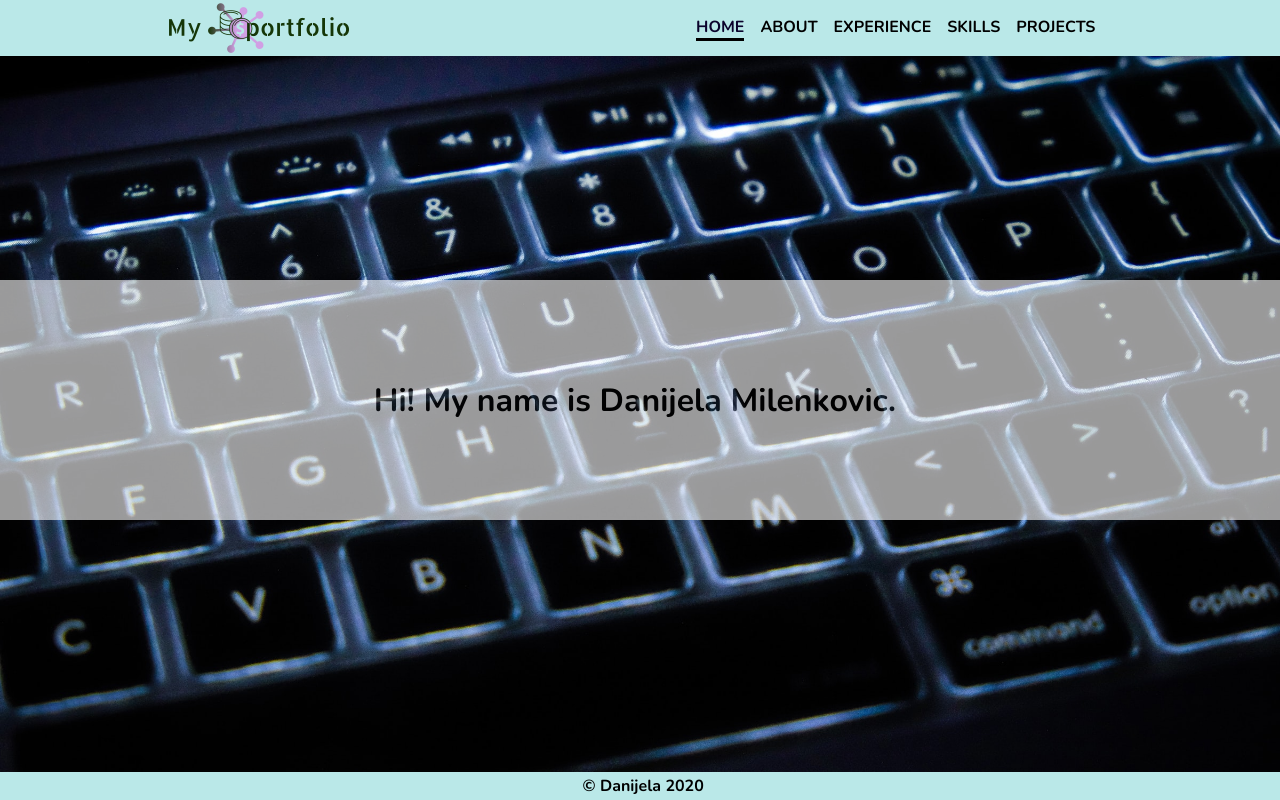
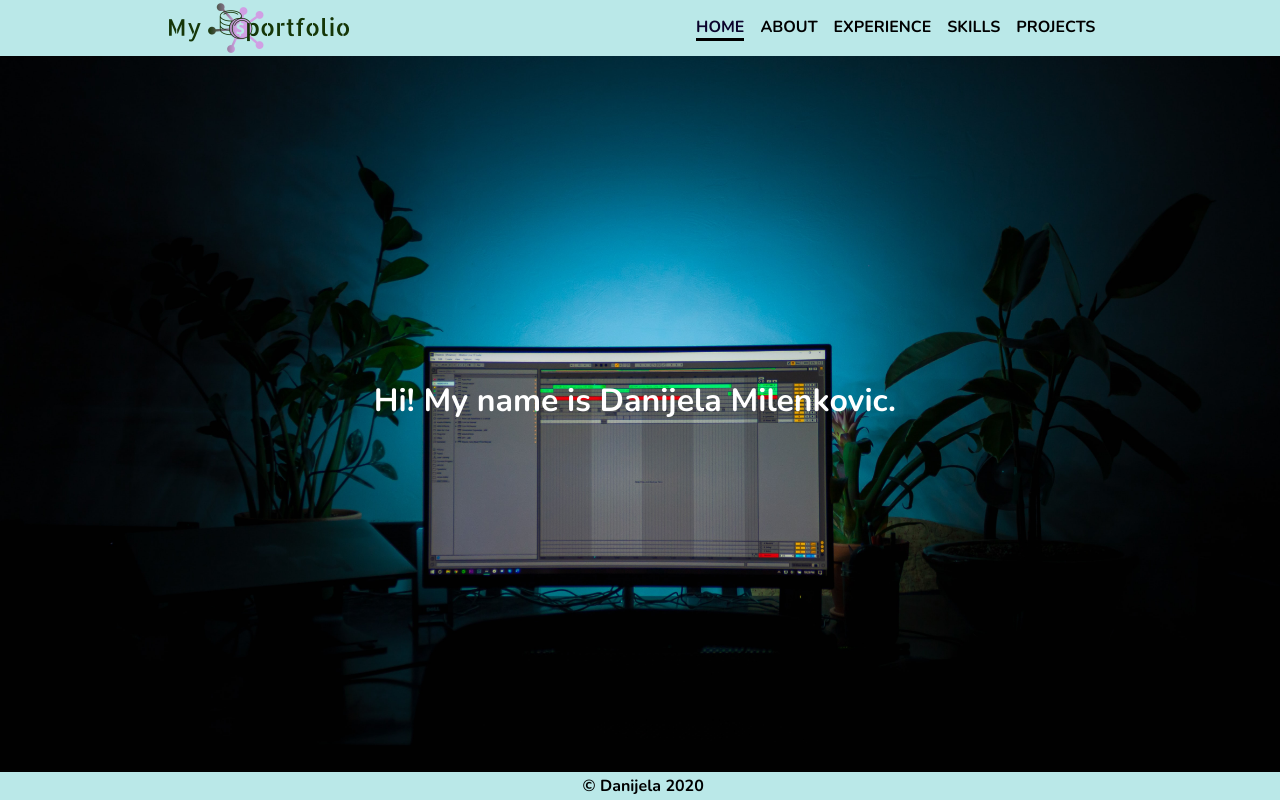
Before and after one commit to Danijela2019/portfolio, a React (Create React App) app: page / in a window 1280 px wide. Shown: the top 800 px of the page. Built offline with nearby package versions, Linux system fonts and the light colour scheme; the HTML template or start-up script is replaced by a standard one.

Commit message:
Updated the homepage

```diff
--- a/src/components/Typewriting.jsx
+++ b/src/components/Typewriting.jsx
@@ -13,13 +13,13 @@ const TypeWritingEfect =() => {
             onInit={(typewriter) => {
                 typewriter.typeString('Hi! My name is Danijela Milenkovic.')
                 .pauseFor(1500)
-                typewriter.typeString(`<h1>An IT entusiast.<h1/>`)
-                .pauseFor(2500)
-                .deleteChars(16)
-                typewriter.typeString('A life long learner.')
+                typewriter.typeString(`<h1>I'm an IT entusiast.<h1/>`)
                 .pauseFor(2500)
                 .deleteChars(20)
-                typewriter.typeString('A movie fan.')
+                typewriter.typeString(`I'm a life long learner.`)
+                .pauseFor(2500)
+                .deleteChars(24)
+                typewriter.typeString(`I'm a movie fan.`)
                 .pauseFor(2500)
                 .deleteChars(12)
                 .start();
--- a/src/styles/HomeBoard.css
+++ b/src/styles/HomeBoard.css
@@ -7,15 +7,15 @@
     background-size: cover;
 }
 
-.homeboard_transbox {
+/*.homeboard_transbox {
     display: flex;
     justify-content: center;
     align-items: center;
-    height:30vh;
+    height:100vh;
     width: 100vw;
     background-color: #ffffff;
-    opacity: 0.6;
-}
+    opacity: 0.3;
+}*/
 
 .homeboard_text {
     font-weight: bold;
--- a/src/styles/Typewriting.css
+++ b/src/styles/Typewriting.css
@@ -1,3 +1,4 @@
 .text {
      font-size: 2rem;
+     color:white;
 }
```
Also changed, not shown: readme.png, src/images/background/keyboard.jpg.
